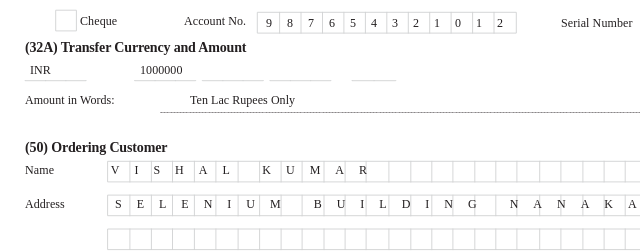
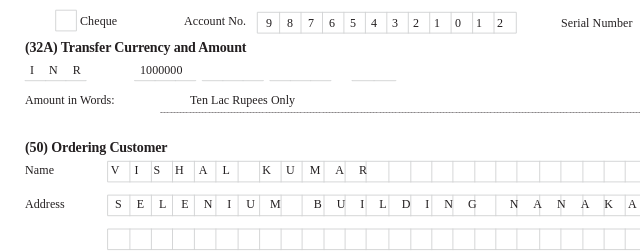
Before and after one commit to vishal9708/Auto-pdf-form-fill, a website: page assets/final_template.html in a window 1280 px wide. Shown: the part 227-479 px from the top of the page, 10-650 px from the left. Drawn offline with Linux system fonts and the light colour scheme; a web font is replaced by a local one.

```diff
--- a/assets/final_template.html
+++ b/assets/final_template.html
@@ -77,7 +77,7 @@
 
 #th_1{left:35px;bottom:1001px;letter-spacing:-0.17px;word-spacing:0.06px; font-weight: bold;}
 #ti_1{left:349px;bottom:974px;}
-#ti_1_val0{left:40px;bottom:980px; letter-spacing:0.07px;word-spacing:0.02px;}
+#ti_1_val0{left:40px;bottom:980px; letter-spacing:15px;word-spacing:0.02px;}
 #ti_1_val1{left:150px;bottom:980px; letter-spacing:0.07px;word-spacing:0.02px;}
 
 #tj_1{left:35px;bottom:950px;letter-spacing:0.04px;word-spacing:0.06px;}
```
Also changed, not shown: 1 other file.
